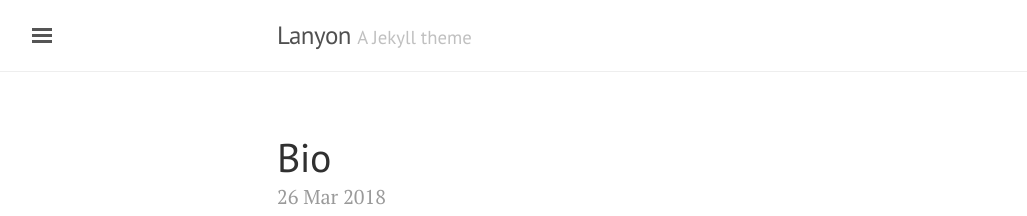
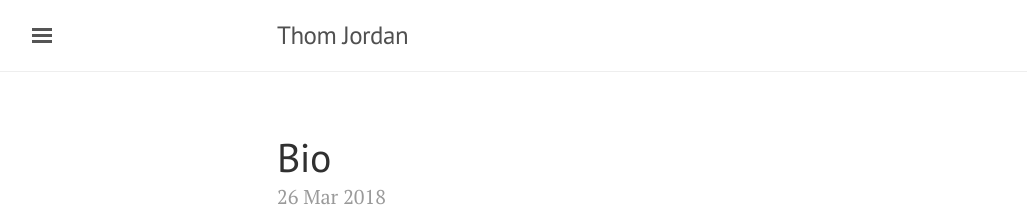
Before and after one commit to thomjordan/thomjordan.github.io, a Jekyll site: the page built from index.html, in a window 1280 px wide. Shown: the top 216 px of the page, without its empty margins (3-1030 px from the left). Built offline with Jekyll 4.4.1, drawn with Linux system fonts in a browser that asks for light colours; the list of posts is cut into pages by our own code.

Commit message:
customized _config.yml

```diff
--- a/_config.yml
+++ b/_config.yml
@@ -5,18 +5,18 @@
 relative_permalinks: true
 
 # Setup
-title:               Lanyon
-tagline:             'A Jekyll theme'
-description:         'A reserved <a href="http://jekyllrb.com" target="_blank">Jekyll</a> theme that places the utmost gravity on content with a hidden drawer. Made by <a href="https://twitter.com/mdo" target="_blank">@mdo</a>.'
-url:                 http://lanyon.getpoole.com
+title:               Thom Jordan
+tagline:             ''
+description:         ''
+url:                 http://thomjordan.net
 baseurl:             ''
 paginate:            5
 
 # About/contact
 author:
-  name:              Mark Otto
-  url:               https://twitter.com/mdo
-  email:             markdotto@gmail.com
+  name:              Thom Jordan
+  url:               https://twitter.com/t_h_o_m_j
+  email:             thomjordan@gatech.edu
 
 # Custom vars
 version:             1.0.0
```
